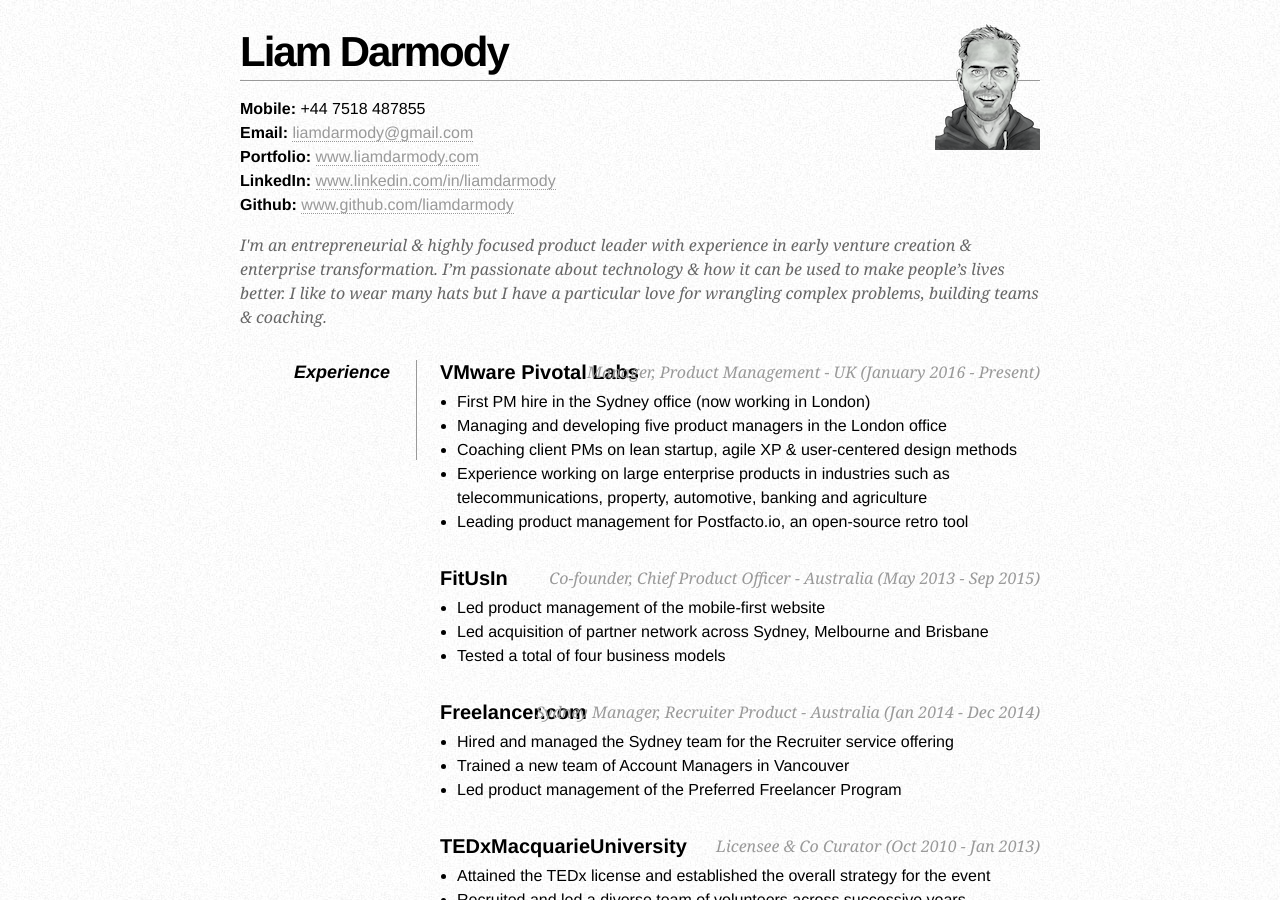
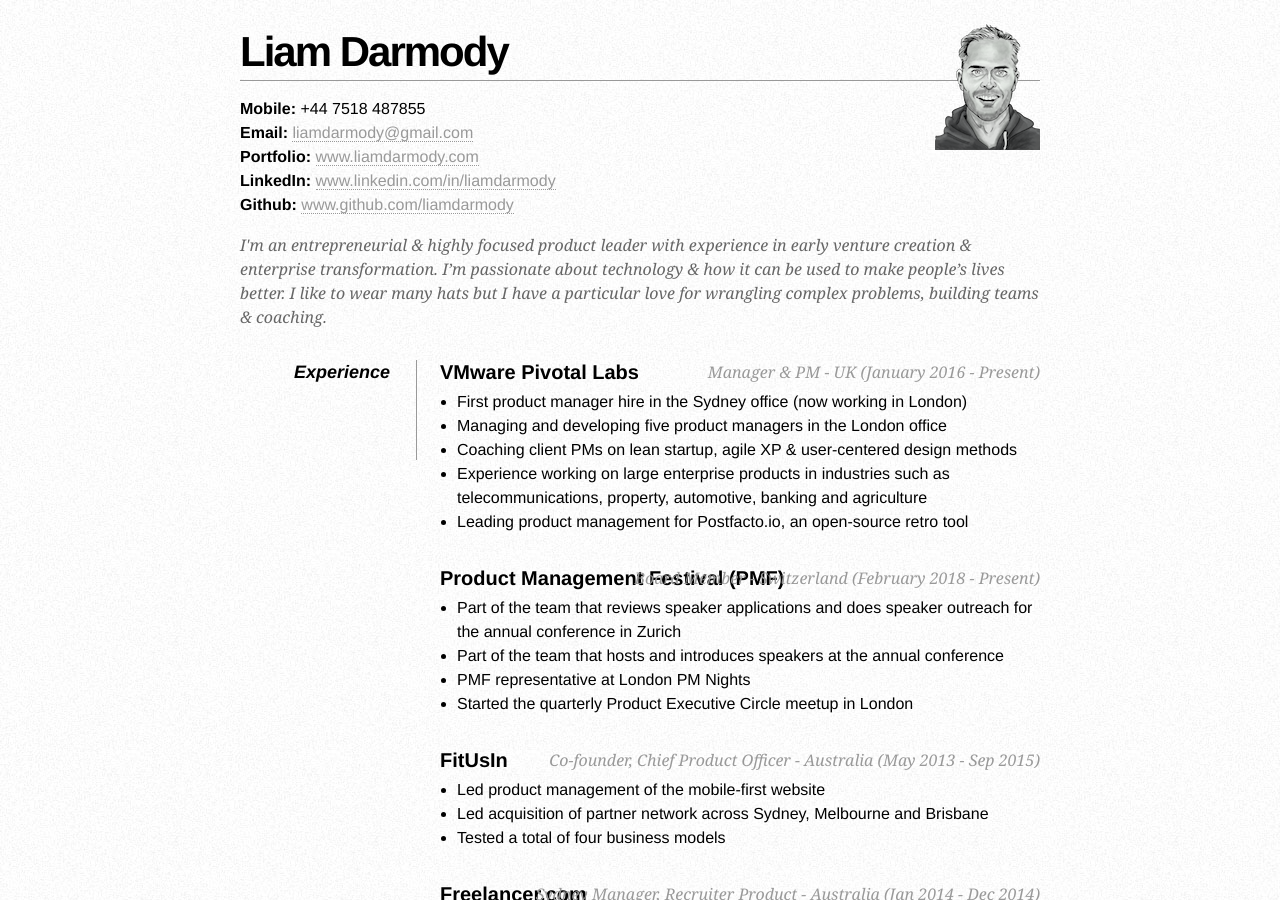
Before and after one commit to liamdarmody/liamdarmody.github.io, a Jekyll site: the page built from resume.html, in a window 1280 px wide and 900 px high. Built offline with Jekyll 4.4.1, drawn with Linux system fonts in a browser that asks for light colours; Markdown is read by kramdown in place of the engine named in the settings.

Commit message:
Update resume.html

```diff
--- a/resume.html
+++ b/resume.html
@@ -41,13 +41,21 @@
 
     <dt>Experience</dt>
     <dd>
-      <h2>VMware Pivotal Labs <span>Manager, Product Management - UK (January 2016 - Present)</span></h2>
+      <h2>VMware Pivotal Labs <span>Manager & PM - UK (January 2016 - Present)</span></h2>
       <ul>
-        <li>First PM hire in the Sydney office (now working in London)</li>
+        <li>First product manager hire in the Sydney office (now working in London)</li>
         <li>Managing and developing five product managers in the London office</li>
         <li>Coaching client PMs on lean startup, agile XP &amp; user-centered design methods</li>
         <li>Experience working on large enterprise products in industries such as telecommunications, property, automotive, banking and agriculture</li>
         <li>Leading product management for Postfacto.io, an open-source retro tool</li>
+      </ul>
+
+      <h2>Product Management Festival (PMF) <span>Board Member - Switzerland (February 2018 - Present)</span></h2>
+      <ul>
+        <li>Part of the team that reviews speaker applications and does speaker outreach for the annual conference in Zurich</li>
+        <li>Part of the team that hosts and introduces speakers at the annual conference</li>
+        <li>PMF representative at London PM Nights</li>
+        <li>Started the quarterly Product Executive Circle meetup in London</li>
       </ul>
 
       <h2>FitUsIn <span>Co-founder, Chief Product Officer - Australia (May 2013 - Sep 2015)</span></h2>
```
